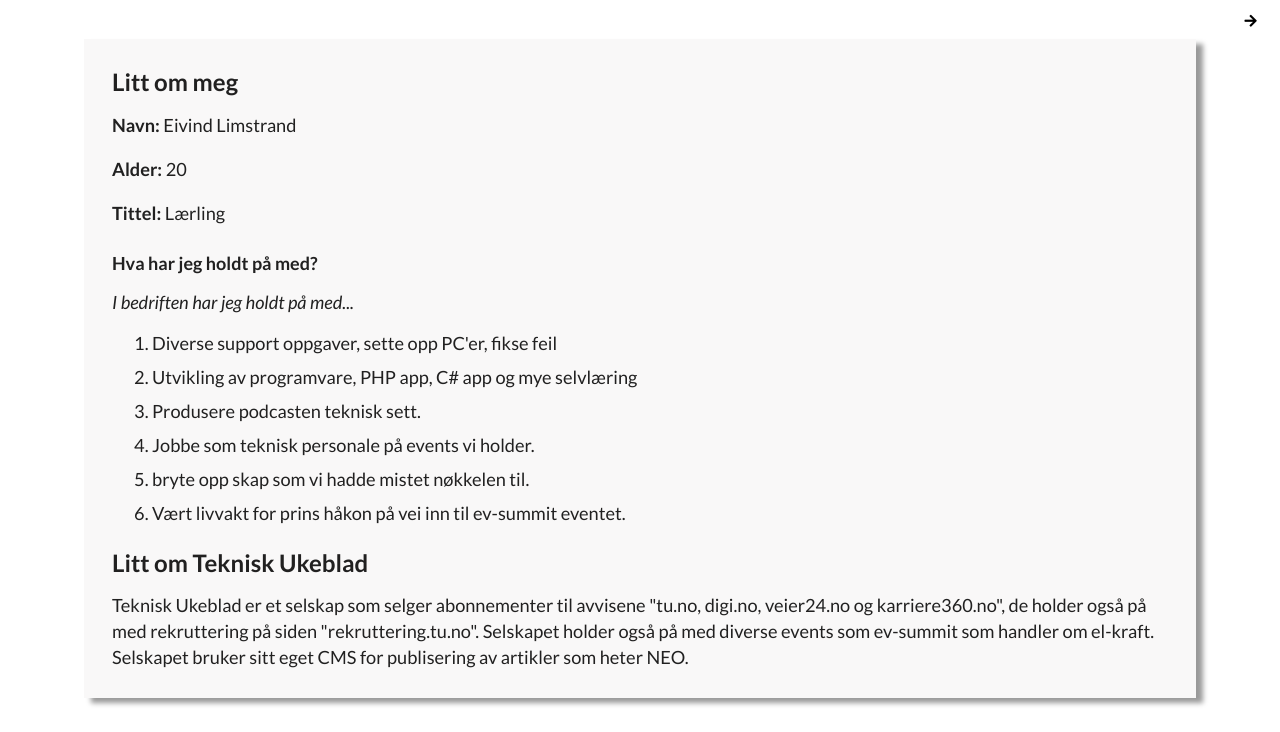
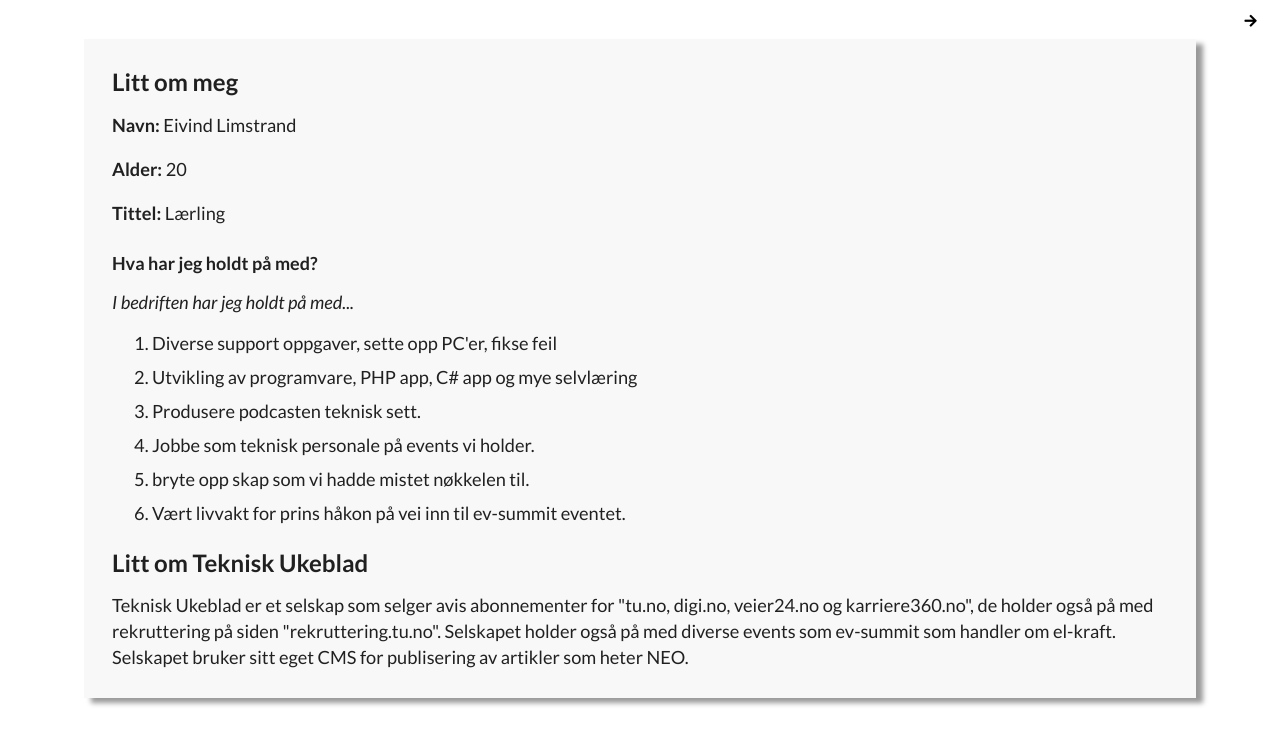
Before and after one commit to BlackFalcons/fagprove, a plain HTML site: page presentation/presentasjon-introduction.html in a window 1280 px wide. Both pictures are taken after a click on the element "Velkommen til introduksjon og presentasjon av fagprøven min". Shown: the part 68-800 px from the top of the page. Drawn offline with nearby package versions, Linux system fonts and the light colour scheme.

Commit message:
Fix typo

```diff
--- a/presentation/presentasjon-introduction.html
+++ b/presentation/presentasjon-introduction.html
@@ -51,7 +51,7 @@
             <li>Vært livvakt for prins håkon på vei inn til ev-summit eventet.</li>
         </ol>
         <h2>Litt om Teknisk Ukeblad</h2>
-        <p>Teknisk Ukeblad er et selskap som selger abonnementer til avvisene "tu.no, digi.no, veier24.no og
+        <p>Teknisk Ukeblad er et selskap som selger avis abonnementer for "tu.no, digi.no, veier24.no og
             karriere360.no", de holder også på med rekruttering på siden "rekruttering.tu.no". Selskapet holder også på
             med diverse events som ev-summit som handler om el-kraft. Selskapet bruker sitt eget CMS for publisering av
             artikler som heter NEO.</p>
```
